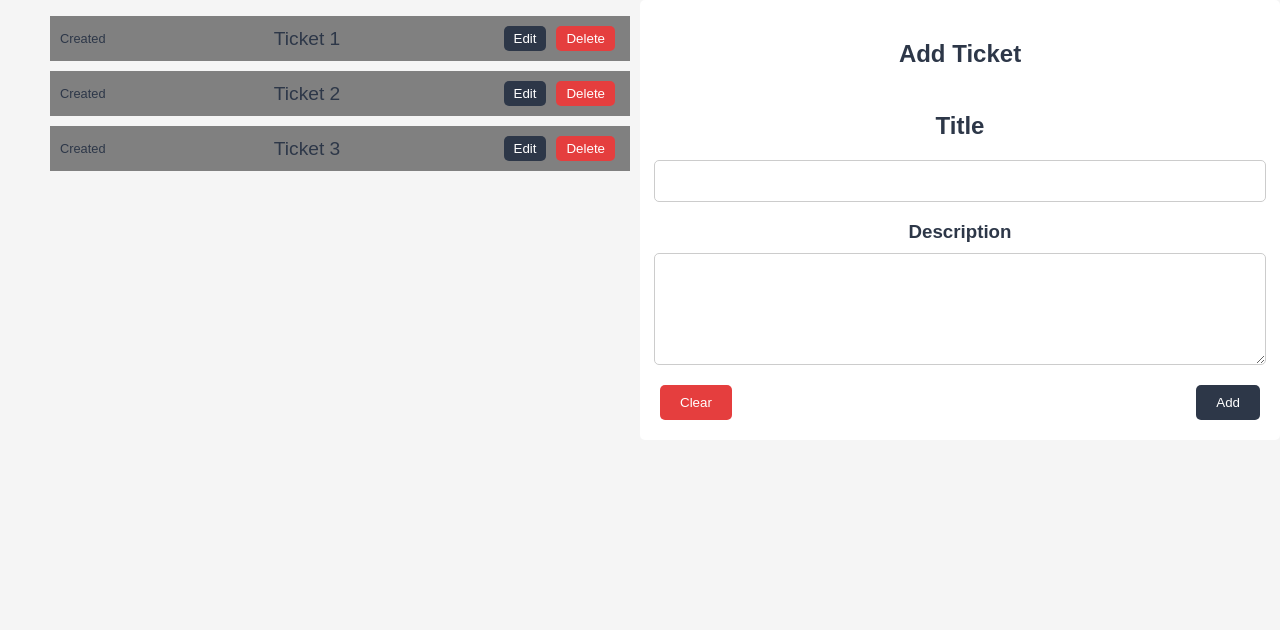
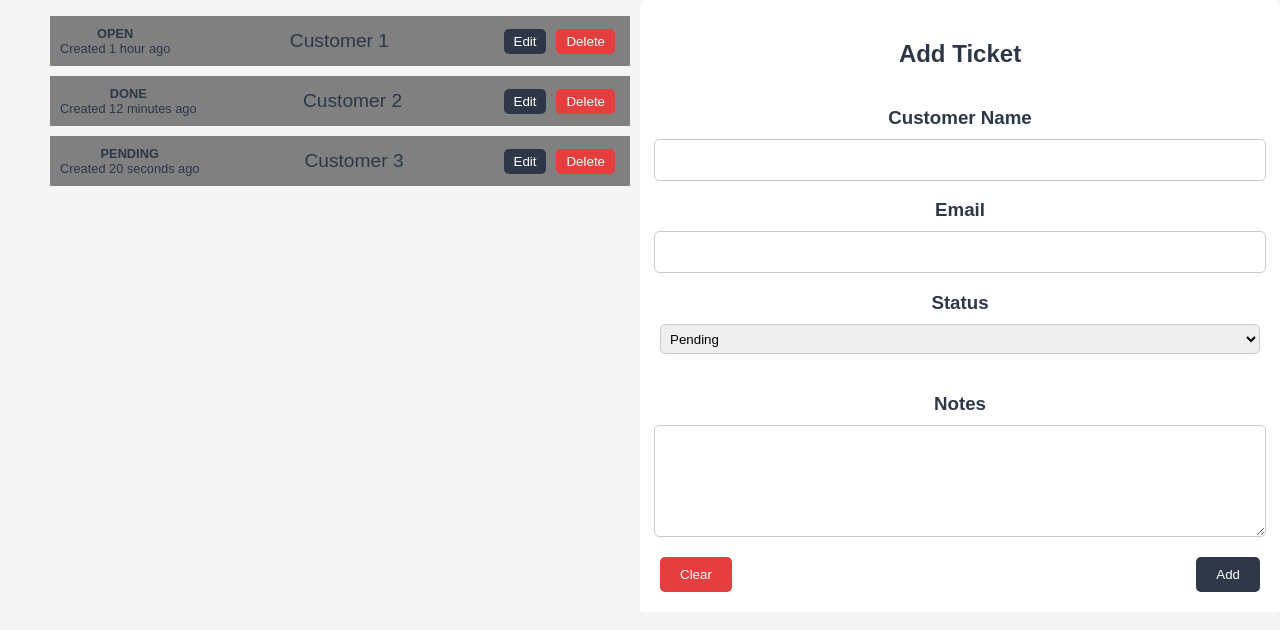
Before and after one commit to boolfalse/mern-project, a React (Vite) app in the folder frontend/: page / in a window 1280 px wide. Shown: the top 630 px of the page. Built offline with nearby package versions, Linux system fonts and the light colour scheme.

Commit message:
Frontend: Ticket fields

```diff
--- a/frontend/src/App.tsx
+++ b/frontend/src/App.tsx
@@ -14,16 +14,16 @@ function App () {
     const ticketsData = document.getElementById('app')?.getAttribute('data-tickets');
     // const initialTickets = JSON.parse(ticketsData || '[]');
     const initialTickets = [
-        { id: '1', title: 'Ticket 1', description: 'Description 1' },
-        { id: '2', title: 'Ticket 2', description: 'Description 2' },
-        { id: '3', title: 'Ticket 3', description: 'Description 3' },
+        { id: '1', created: '1 hour ago', customerName: 'Customer 1', email: 'customer1@example.com', notes: 'Notes 1', status: 'open' },
+        { id: '2', created: '12 minutes ago', customerName: 'Customer 2', email: 'customer2@example.com', notes: 'Notes 2', status: 'done' },
+        { id: '3', created: '20 seconds ago', customerName: 'Customer 3', email: 'customer3@example.com', notes: 'Notes 3', status: 'pending' },
     ];
     const [tickets, setTickets] = useState(initialTickets || []);
     const [isModalEditOpen, setIsModalEditOpen] = useState(false);
-    const [modalEditTicket, setModalEditTicket] = useState({id: '', title: '', description: ''});
+    const [modalEditTicket, setModalEditTicket] = useState({id: '', customerName: '', notes: ''});
     const [isModalDeleteOpen, setIsModalDeleteOpen] = useState(false);
     const [modalDeleteTicketId, setModalDeleteTicketId] = useState('');
-    const [newTicket, setNewTicket] = useState({title: '', description: ''});
+    const [newTicket, setNewTicket] = useState({customerName: '', notes: ''});
 
     const reloadTickets = () => {
         getTickets().then((ticketsData) => setTickets(ticketsData));
--- a/frontend/src/components/AddTicketForm.tsx
+++ b/frontend/src/components/AddTicketForm.tsx
@@ -8,11 +8,11 @@ function AddTicketForm({
                         reloadTickets
 }) {
     const clearTicketCreate = () => {
-        setNewTicket({title: '', description: ''});
+        setNewTicket({customerName: '', email: '', notes: ''});
     };
     const submitTicketCreate = () => {
         createTicket(newTicket).then(() => {
-            setNewTicket({title: '', description: ''});
+            setNewTicket({customerName: '', email: '', notes: ''});
             reloadTickets();
         });
     };
@@ -21,15 +21,28 @@ function AddTicketForm({
         <>
             <h2 className="add-ticket-header">Add Ticket</h2>
 
-            <h3 className="add-ticket-header">Title</h3>
+            <h3 className="add-ticket-input-header">Customer Name</h3>
             <input type="text"
                    className="add-ticket-input"
-                   onChange={(e) => setNewTicket({...newTicket, title: e.target.value})}
-                   value={newTicket.title} />
-            <h3 className="add-ticket-input-header">Description</h3>
+                   onChange={(e) => setNewTicket({...newTicket, customerName: e.target.value})}
+                   value={newTicket.customerName} />
+            <h3 className="add-ticket-input-header">Email</h3>
+            <input type="text"
+                   className="add-ticket-input"
+                   onChange={(e) => setNewTicket({...newTicket, email: e.target.value})}
+                   value={newTicket.email} />
+            <h3 className="add-ticket-input-header">Status</h3>
+            <select className="add-ticket-select"
+                    onChange={(e) => setNewTicket({...newTicket, status: e.target.value})}
+                    value={newTicket.status || 'pending'}>
+                <option value="pending">Pending</option>
+                <option value="open">Open</option>
+                <option value="done">Done</option>
+            </select>
+            <h3 className="add-ticket-input-header">Notes</h3>
             <textarea className="add-ticket-textarea"
-                      onChange={(e) => setNewTicket({...newTicket, description: e.target.value})}
-                      value={newTicket.description || ''} />
+                      onChange={(e) => setNewTicket({...newTicket, notes: e.target.value})}
+                      value={newTicket.notes || ''} />
 
             <div className="add-ticket-actions">
                 <button className="add-ticket-btn add-ticket-btn-cancel"
--- a/frontend/src/components/ModalEdit.tsx
+++ b/frontend/src/components/ModalEdit.tsx
@@ -23,14 +23,26 @@ function ModalEdit({
             <div className="modal-content">
                 <h2 className="modal-header">Edit Ticket</h2>
 
-                <h3 className="modal-input-header">Title</h3>
-                <input type="text" value={modalEditTicket.title}
+                <h3 className="modal-input-header">Customer Name</h3>
+                <input type="text" value={modalEditTicket.customerName}
                        className="modal-input"
-                       onChange={(e) => setModalEditTicket({...modalEditTicket, title: e.target.value})}/>
-                <h3 className="modal-input-header">Description</h3>
+                       onChange={(e) => setModalEditTicket({...modalEditTicket, customerName: e.target.value})}/>
+                <h3 className="modal-input-header">Email</h3>
+                <input type="text" value={modalEditTicket.email}
+                       className="modal-input"
+                       onChange={(e) => setModalEditTicket({...modalEditTicket, email: e.target.value})}/>
+                <h3 className="modal-input-header">Status</h3>
+                <select className="modal-status-select"
+                        onChange={(e) => setModalEditTicket({...modalEditTicket, status: e.target.value})}
+                        value={modalEditTicket.status || 'pending'}>
+                    <option value="pending">Pending</option>
+                    <option value="open">Open</option>
+                    <option value="done">Done</option>
+                </select>
+                <h3 className="modal-input-header">Notes</h3>
                 <textarea className="modal-textarea"
-                          onChange={(e) => setModalEditTicket({...modalEditTicket, description: e.target.value})}
-                          value={modalEditTicket.description || ''} />
+                          onChange={(e) => setModalEditTicket({...modalEditTicket, notes: e.target.value})}
+                          value={modalEditTicket.notes || ''} />
 
                 <div className="modal-actions">
                     <button className="modal-btn modal-btn-cancel"
--- a/frontend/src/components/Ticket.tsx
+++ b/frontend/src/components/Ticket.tsx
@@ -19,9 +19,10 @@ function Ticket({
     return (
         <div className="ticket-item-content">
             <span className="ticket-ticket">
+                <div className="ticket-status">{ticket.status.toUpperCase()}</div>
                 <span className="ticket-time">Created {ticket.created}</span>
             </span>
-            <span className="ticket-title">{ticket.title}</span>
+            <span className="ticket-customer-name">{ticket.customerName}</span>
             <div className="ticket-actions">
                 <button className="ticket-edit-btn" onClick={handleEdit}>Edit</button>
                 <button className="ticket-delete-btn" onClick={handleDelete}>Delete</button>
--- a/frontend/src/index.css
+++ b/frontend/src/index.css
@@ -6,6 +6,7 @@ body { background-color: whitesmoke; color: rgba(255, 255, 255, 0.7); font-famil
 .modal-header { font-size: 1.5rem; font-weight: 600; margin-bottom: 20px; }
 .modal-input-header { font-weight: 600; margin-bottom: 10px; }
 .modal-input { width: 100%; height: 30px; border: 1px solid #ccc; border-radius: 5px; padding: 5px; }
+.modal-status-select { width: 100%; height: 30px; border: 1px solid #ccc; border-radius: 5px; padding: 5px; margin-bottom: 20px; }
 .modal-textarea { width: 100%; height: 100px; border: 1px solid #ccc; border-radius: 5px; padding: 5px; margin-bottom: 20px; resize: vertical; }
 .modal-actions { display: flex; justify-content: space-between; align-items: center; width: 100%; }
 .modal-btn { padding: 10px 20px; border-radius: 5px; cursor: pointer; }
@@ -26,9 +27,9 @@ body { background-color: whitesmoke; color: rgba(255, 255, 255, 0.7); font-famil
 .left-side .ticket-item { padding: 10px; margin: 10px; min-height: 20px; min-width: 200px; color: #2d3748; list-style-type: none; }
 .left-side .ticket-item-content { display: flex; justify-content: space-between; align-items: center; }
 .left-side .ticket-ticket { display: flex; flex-direction: column; justify-content: center; align-items: center; margin-right: 10px; }
-.left-side .ticket-ticket-name { font-size: 1.5rem; font-weight: 600; margin-bottom: 5px; }
+.left-side .ticket-status { font-size: 0.8rem; font-weight: 600; color: #2d3748; }
 .left-side .ticket-time { font-size: 0.8rem; }
-.left-side .ticket-title { font-size: 1.2rem; }
+.left-side .ticket-customer-name { font-size: 1.2rem; }
 .left-side .ticket-actions { display: flex; justify-content: space-between; align-items: center; }
 .left-side .ticket-edit-btn { background-color: #2d3748; color: #fff; border: none; border-radius: 5px; padding: 5px 10px; cursor: pointer; margin: 0 5px; }
 .left-side .ticket-edit-btn:hover { background-color: #4a5568; }
@@ -41,6 +42,7 @@ body { background-color: whitesmoke; color: rgba(255, 255, 255, 0.7); font-famil
 .right-side .add-ticket-header { font-size: 1.5rem; font-weight: 600; margin-bottom: 20px; }
 .right-side .add-ticket-input-header { font-weight: 600; margin-bottom: 10px; }
 .right-side .add-ticket-input { width: 100%; height: 30px; border: 1px solid #ccc; border-radius: 5px; padding: 5px; }
+.right-side .add-ticket-select { width: 100%; height: 30px; border: 1px solid #ccc; border-radius: 5px; padding: 5px; margin-bottom: 20px; }
 .right-side .add-ticket-textarea { width: 100%; height: 100px; border: 1px solid #ccc; border-radius: 5px; padding: 5px; margin-bottom: 20px; resize: vertical; }
 .right-side .add-ticket-actions { display: flex; justify-content: space-between; align-items: center; width: 100%; }
 .right-side .add-ticket-btn { padding: 10px 20px; border-radius: 5px; cursor: pointer; }
--- a/frontend/src/utils.ts
+++ b/frontend/src/utils.ts
@@ -39,15 +39,22 @@ export const reorderTickets = async (start, end) => {
 
 export const editTicket = async (ticket) => {
     if (!ticket.id) return;
-    if (!ticket.title) {
-        toast.error("Title is required!");
+    if (!ticket.customerName || !ticket.email) {
+        toast.error("Customer Name and Email are required!");
+        return;
+    }
+    const statusOptions = ['pending', 'done', 'open'];
+    if (!statusOptions.includes(ticket.status)) {
+        toast.error("Invalid status!");
         return;
     }
 
     try {
         const response = await axiosConfig.put(`/tickets/${ticket.id}`, {
-            title: ticket.title,
-            description: ticket.description,
+            customerName: ticket.customerName,
+            email: ticket.email,
+            notes: ticket.notes,
+            status: ticket.status,
         });
         const { success, message } = response.data;
 
@@ -74,15 +81,22 @@ export const deleteTicket = async (id) => {
 }
 
 export const createTicket = async (ticket) => {
-    if (!ticket.title) {
-        toast.error("Title is required!");
+    if (!ticket.customerName || !ticket.email) {
+        toast.error("Customer Name and Email are required!");
+        return;
+    }
+    const statusOptions = ['pending', 'done', 'open'];
+    if (!statusOptions.includes(ticket.status)) {
+        toast.error("Invalid status!");
         return;
     }
 
     try {
         const response = await axiosConfig.post(`/tickets`, {
-            title: ticket.title,
-            description: ticket.description,
+            customerName: ticket.customerName,
+            email: ticket.email,
+            notes: ticket.notes,
+            status: ticket.status,
         });
         const { success, message } = response.data;
 
```
